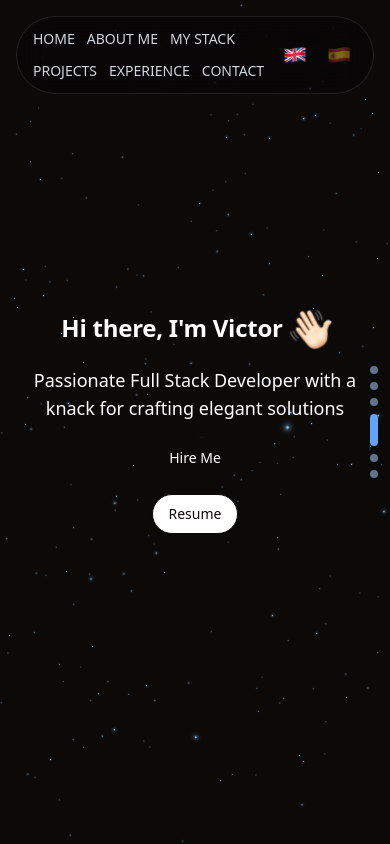
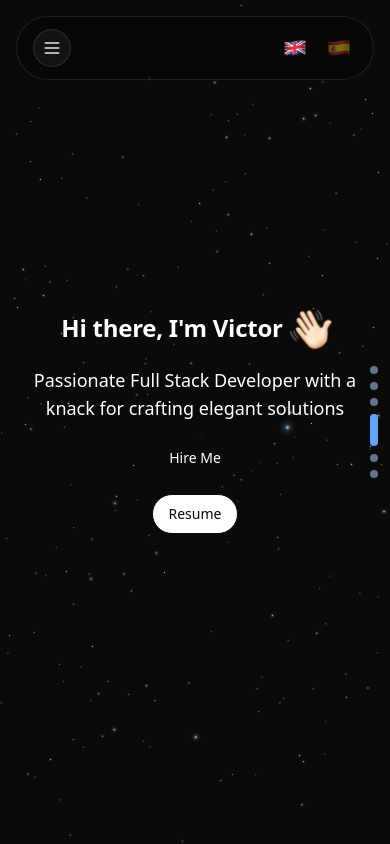
Before and after one commit to VictorAtencio-21/portfolio, a Next.js app: page /en in a window 390 px wide. Shown: the top 844 px of the page. Built offline with nearby package versions, Linux system fonts and the light colour scheme.

Commit message:
Add responsive mobile navigation

```diff
--- a/src/components/layout/Header.tsx
+++ b/src/components/layout/Header.tsx
@@ -1,12 +1,14 @@
 "use client";
 import Link from "next/link";
-import React from "react";
+import React, { useState } from "react";
 import LanguageSwitcher from "../custom/LanguageSwitcher";
 import { useTranslations } from "next-intl";
 import { cn } from "@/lib/utils";
+import { Menu, X } from "lucide-react";
 
 const Header = () => {
   const t = useTranslations("navigation");
+  const [isMenuOpen, setIsMenuOpen] = useState(false);
 
   const navLinks = [
     { label: t("main"), positionId: 0 },
@@ -21,7 +23,17 @@ const Header = () => {
     <header className="fixed top-0 left-0 right-0 z-50">
       <div className="max-w-7xl mx-auto px-4 md:px-6">
         <div className="mt-4 flex items-center justify-between rounded-full border border-white/10 bg-black/30 px-4 py-3 backdrop-blur-lg">
-          <nav className="flex flex-wrap items-center gap-3 text-sm md:gap-6" aria-label="Primary">
+          <div className="flex items-center gap-3 md:gap-6">
+            <button
+              type="button"
+              onClick={() => setIsMenuOpen((prev) => !prev)}
+              className="inline-flex items-center justify-center rounded-full border border-white/10 bg-white/5 p-2 text-gray-200 transition hover:bg-white/10 focus-visible:outline-none focus-visible:ring-2 focus-visible:ring-blue-400 focus-visible:ring-offset-2 focus-visible:ring-offset-black md:hidden"
+              aria-expanded={isMenuOpen}
+              aria-label={isMenuOpen ? t("closeMenu") : t("openMenu")}
+            >
+              {isMenuOpen ? <X className="h-5 w-5" /> : <Menu className="h-5 w-5" />}
+            </button>
+            <nav className="hidden flex-wrap items-center gap-3 text-sm md:flex md:gap-6" aria-label="Primary">
               {navLinks.map(({ label, positionId }) => (
                 <Link
                   key={positionId}
@@ -35,10 +47,36 @@ const Header = () => {
                 </Link>
               ))}
             </nav>
+          </div>
           <div className="flex items-center gap-2">
             <LanguageSwitcher />
           </div>
         </div>
+        {isMenuOpen && (
+          <div className="md:hidden">
+            <div className="mt-3 rounded-2xl border border-white/10 bg-black/50 p-4 shadow-2xl backdrop-blur-xl">
+              <nav className="flex flex-col gap-3" aria-label="Primary mobile">
+                {navLinks.map(({ label, positionId }) => (
+                  <Link
+                    key={positionId}
+                    href={`#section-${positionId}`}
+                    onClick={() => setIsMenuOpen(false)}
+                    className={cn(
+                      "rounded-lg px-3 py-2 text-base font-medium text-gray-100 transition hover:bg-white/10",
+                      "focus-visible:outline-none focus-visible:ring-2 focus-visible:ring-blue-400 focus-visible:ring-offset-2 focus-visible:ring-offset-black"
+                    )}
+                  >
+                    {label}
+                  </Link>
+                ))}
+              </nav>
+              <div className="mt-4 flex items-center justify-between rounded-xl bg-white/5 p-3">
+                <span className="text-sm text-gray-300">{t("language")}</span>
+                <LanguageSwitcher />
+              </div>
+            </div>
+          </div>
+        )}
       </div>
     </header>
   );
--- a/src/messages/en.json
+++ b/src/messages/en.json
@@ -5,7 +5,10 @@
     "stack": "MY STACK",
     "projects": "PROJECTS",
     "experience": "EXPERIENCE",
-    "contact": "CONTACT"
+    "contact": "CONTACT",
+    "openMenu": "Open menu",
+    "closeMenu": "Close menu",
+    "language": "Language"
   },
   "main": {
     "greeting": "Hi there, I'm Victor",
--- a/src/messages/es.json
+++ b/src/messages/es.json
@@ -5,7 +5,10 @@
     "stack": "MI STACK",
     "projects": "PROYECTOS",
     "experience": "EXPERIENCIA",
-    "contact": "CONTACTO"
+    "contact": "CONTACTO",
+    "openMenu": "Abrir menú",
+    "closeMenu": "Cerrar menú",
+    "language": "Idioma"
   },
   "main": {
     "greeting": "¡Hola! Soy Victor",
```
Lines whose indentation alone changed are shown as unchanged.
